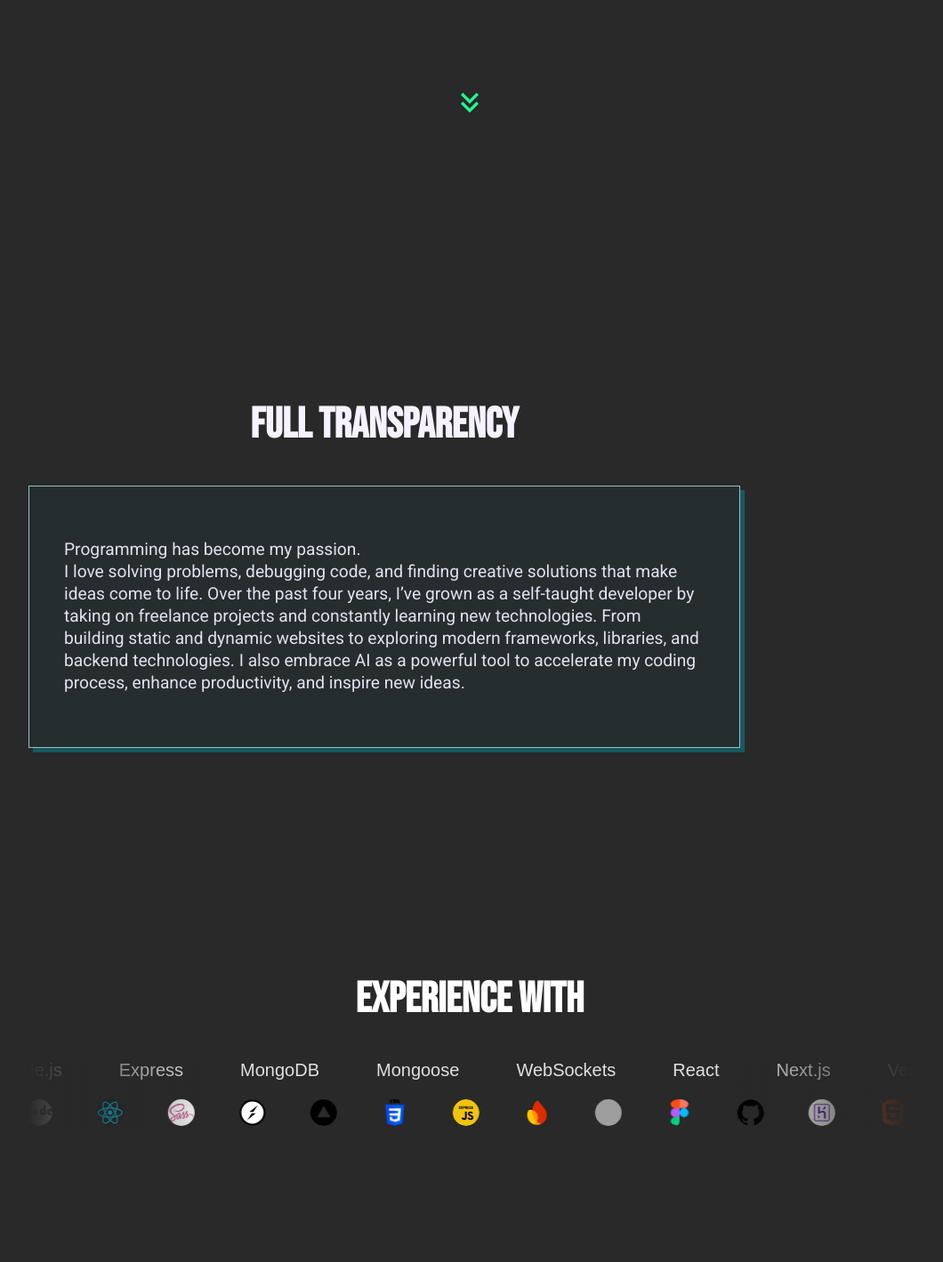
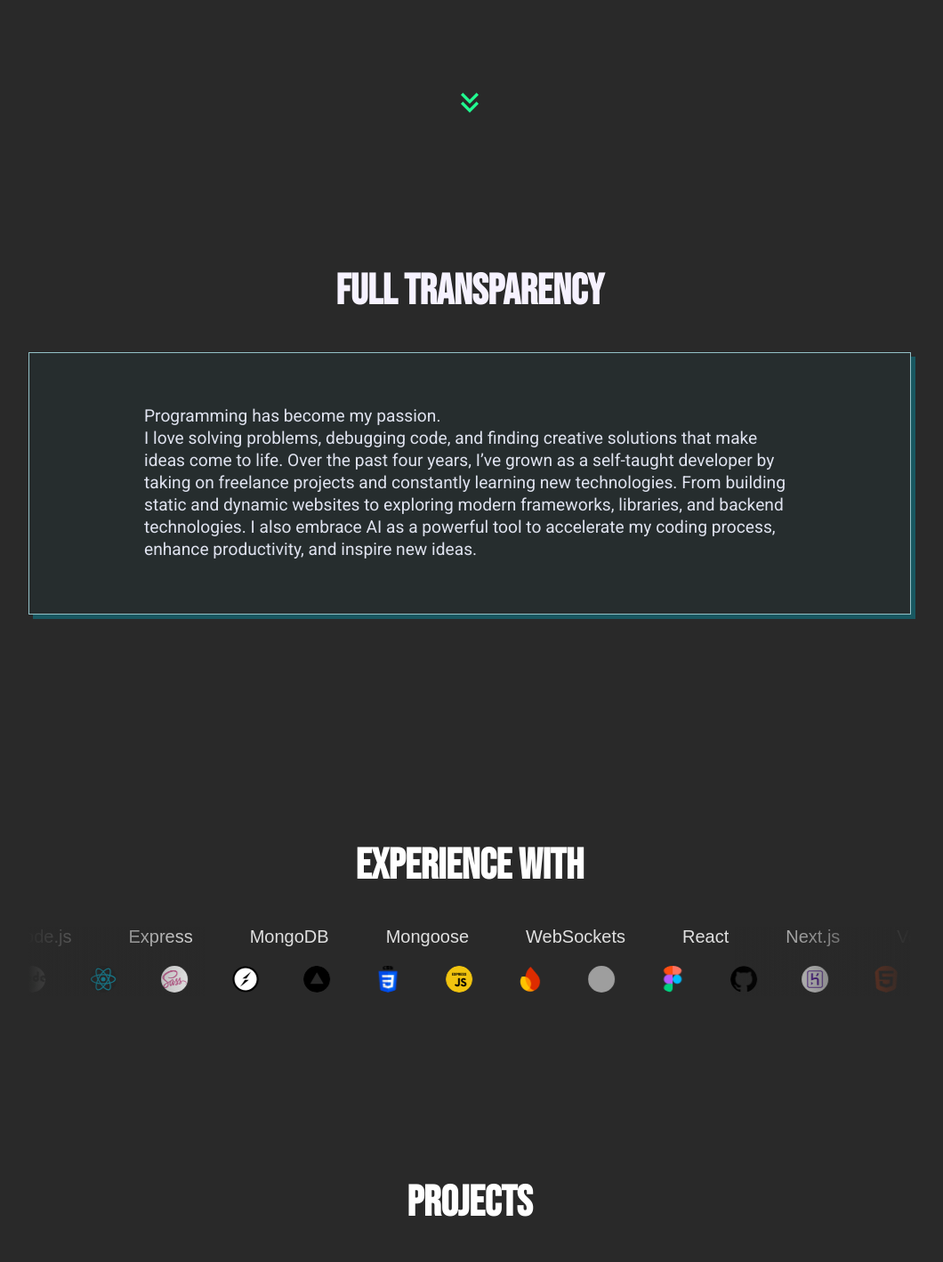
Before and after one commit to Marpace/pablo-portfolio, a Next.js app: page / in a window 1280 px wide. Shown: the part 541-1960 px from the top of the page at 89% size, without its empty margins (112-1172 px from the left). Built offline with nearby package versions, Linux system fonts and the light colour scheme; grey boxes are pictures that could not be loaded.

Commit message:
end of day (work)

```diff
--- a/src/app/components/about/About.js
+++ b/src/app/components/about/About.js
@@ -21,7 +21,7 @@ export default function About({ currentSection, setCurrentSection }) {
 
 
   useEffect(() => {
-    if (currentSection === "about" && !inView && entry?.target) {
+    if (currentSection === "about" && !inView ) {
       window.scrollTo({
         top: entry.target.offsetTop,
         behavior: "smooth",
--- a/src/app/components/about/About.module.scss
+++ b/src/app/components/about/About.module.scss
@@ -6,9 +6,13 @@
   width: 100%;
   margin-bottom: 100px;
 
-  @include responsive($tablet) {
+  @include responsive($desktop) {
       max-width: 800px;
-      padding-top: 200px;
+      height: 100vh;
+      display: flex;
+      flex-direction: column;
+      justify-content: center;
+      // padding: 200px 0;
   }
 
   .textContainer {
--- a/src/app/components/contact/Contact.module.scss
+++ b/src/app/components/contact/Contact.module.scss
@@ -3,6 +3,12 @@
 
 .contact {
   margin: 100px 0;
+  @include responsive($desktop) {
+    height: 100vh;
+    display: flex;
+    flex-direction: column;
+    justify-content: center;
+  }
 }
 
 .contactForm {
--- /dev/null
+++ b/src/app/components/footer/Footer.js
@@ -0,0 +1,5 @@
+export default function Footer() {
+    return (
+
+    )
+}
--- a/src/app/components/hero/Hero.module.scss
+++ b/src/app/components/hero/Hero.module.scss
@@ -11,6 +11,7 @@
   justify-content: space-between;
 
   @include responsive($desktop) {
+    height: 100vh;
     justify-content: center;
   }
 
--- a/src/app/components/projects/Projects.module.scss
+++ b/src/app/components/projects/Projects.module.scss
@@ -9,13 +9,8 @@
   justify-content: center;
   color: #fff;
   @include responsive($desktop) {
-    height: 800px;
+    height: 100vh;
     width: fit-content;
-    align-items: start;
-  }
-  @include responsive($desktop) {
-    height: 800px;
-    // width: 60%;
     align-items: start;
   }
 }
--- a/src/app/components/skills/Skills.js
+++ b/src/app/components/skills/Skills.js
@@ -16,6 +16,7 @@ export default function Skills({ currentSection, setCurrentSection }) {
     }, [inView]);
 
     useEffect(() => {
+      console.log(entry)
       if (currentSection === "skills" && !inView && entry?.target) {
         window.scrollTo({
           top: entry.target.offsetTop,
--- a/src/app/components/skills/Skills.module.scss
+++ b/src/app/components/skills/Skills.module.scss
@@ -12,7 +12,8 @@
   margin-bottom: 100px;
 
   @include responsive($desktop) {
-    padding-top: 350px;
+    height: 100vh;
+    justify-content: center;
     width: 70%;
   }
 }
```
Also changed, not shown: src/app/components/footer/Footer.module.scss (added).
